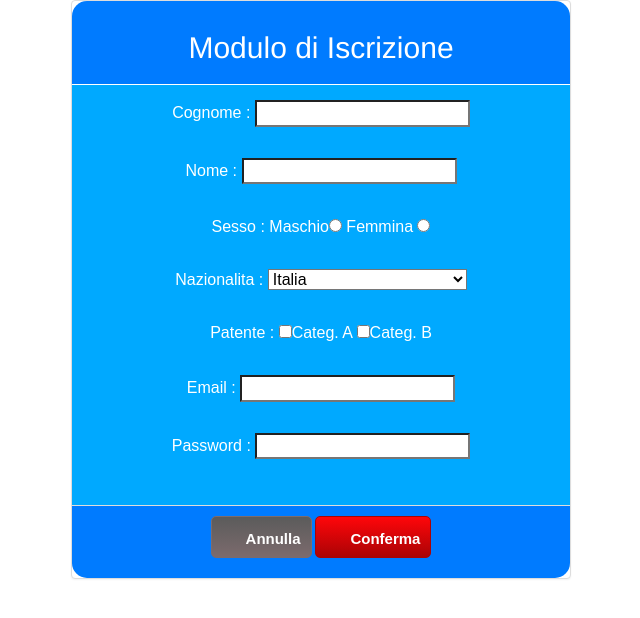
After one commit to tar98/Signup, a PHP site: page /index.html in a window 1280 px wide. The commit adds this page. Shown: the top 618 px of the page, without its empty margins (319-959 px from the left). Run offline with PHP 8.4, Linux system fonts and the light colour scheme.

Commit message:
version 0.13.8

```diff
--- /dev/null
+++ b/index.html
@@ -0,0 +1,51 @@
+<!DOCTYPE html>
+<html>
+  <head>
+      <meta charset="utf-8">
+      <meta name="viewport" content="width=device-width, initial-scale=1">
+		  <link rel="stylesheet" href="https://maxcdn.bootstrapcdn.com/bootstrap/3.3.7/css/bootstrap.min.css" integrity="sha384-BVYiiSIFeK1dGmJRAkycuHAHRg32OmUcww7on3RYdg4Va+PmSTsz/K68vbdEjh4u" crossorigin="anonymous">
+		  <link rel="stylesheet" href="https://maxcdn.bootstrapcdn.com/bootstrap/3.3.7/css/bootstrap-theme.min.css" integrity="sha384-rHyoN1iRsVXV4nD0JutlnGaslCJuC7uwjduW9SVrLvRYooPp2bWYgmgJQIXwl/Sp" crossorigin="anonymous">
+		  <script src="https://maxcdn.bootstrapcdn.com/bootstrap/3.3.7/js/bootstrap.min.js" integrity="sha384-Tc5IQib027qvyjSMfHjOMaLkfuWVxZxUPnCJA7l2mCWNIpG9mGCD8wGNIcPD7Txa" crossorigin="anonymous"></script>
+      <script src="https://ajax.googleapis.com/ajax/libs/jquery/3.3.1/jquery.min.js"></script>
+      <script src="https://maxcdn.bootstrapcdn.com/bootstrap/3.3.7/js/bootstrap.min.js"></script>
+      <link rel="stylesheet" type="text/css" href="css/style_index.css"/>
+  </head>
+  <body>
+    <div class = "Conteiner" name = "Sign-up">
+			<form action = "data.php" method = "GET">
+        <div class="panel panel-default">
+         <div class = "panel-heading">
+            <center>
+              <h2><center>Modulo di Iscrizione</center></h2>
+            </center>
+         </div>
+         <div class="panel-body">
+          <center>
+						<form action = "data.php" method = "get">
+							<p>Cognome : <input id = "SURNAME" type = "text" name = "cognome"></p><br
+							<p>Nome : <input id = "NAME" type = "text" name = "nome"></p><br>
+							<p>Sesso : Maschio<input type = "Radio" name = "gender" value = "M"> Femmina <input type = "Radio" name = "gender" value = "F"></p><br>
+							<p>Nazionalita : <select id = "combobox" name = "COMBO">
+																<option name = "IT" value = "Italia">Italia</option>
+																<option name = "EN" value = "UK">United Kingdom</option>
+																<option name = "USA" value = "USA">United States of America</option>
+																<option name = "FRA" value = "France">France</option>
+															 </select></p><br>
+							<p>Patente : <input type = "checkbox" name = "PatenteA" value = "Categ. A">Categ. A <input type = "checkbox" name = "PatenteB" value = "Categ. B">Categ. B </p><br>
+							<p>Email : <input id = "E-MAIL" type = "text" name = "e-mail"></p><br>
+							<p>Password : <input id = "PASSWORD" type = "text" name = "password"></p><br>
+					</center>
+         </div>
+         <div class = "panel-footer">
+					 		<center>
+              		<p>
+                		<button id = "cancel" type = "submit" value = "Annulla">Annulla</button>
+                		<button id = "confirm" type = "submit" value = "Conferma">Conferma</button>
+              		</p>
+						 	</center>
+         </div>
+        </div>
+			</form>
+    </div>
+  </body>
+</html>
```
Also changed, not shown: data.php (+24 -18 lines), sign.html (renamed from index.php, +5 -24 lines).
